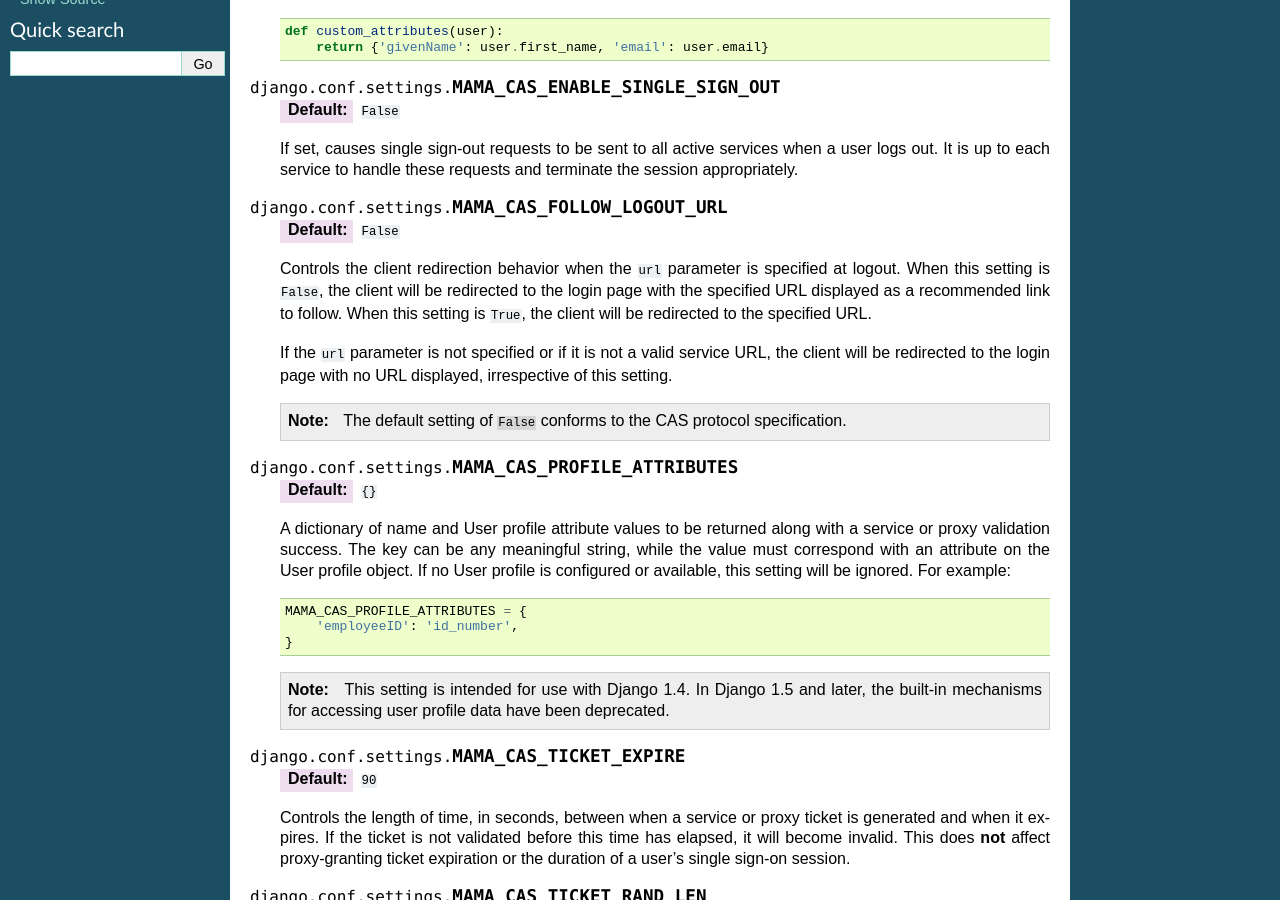
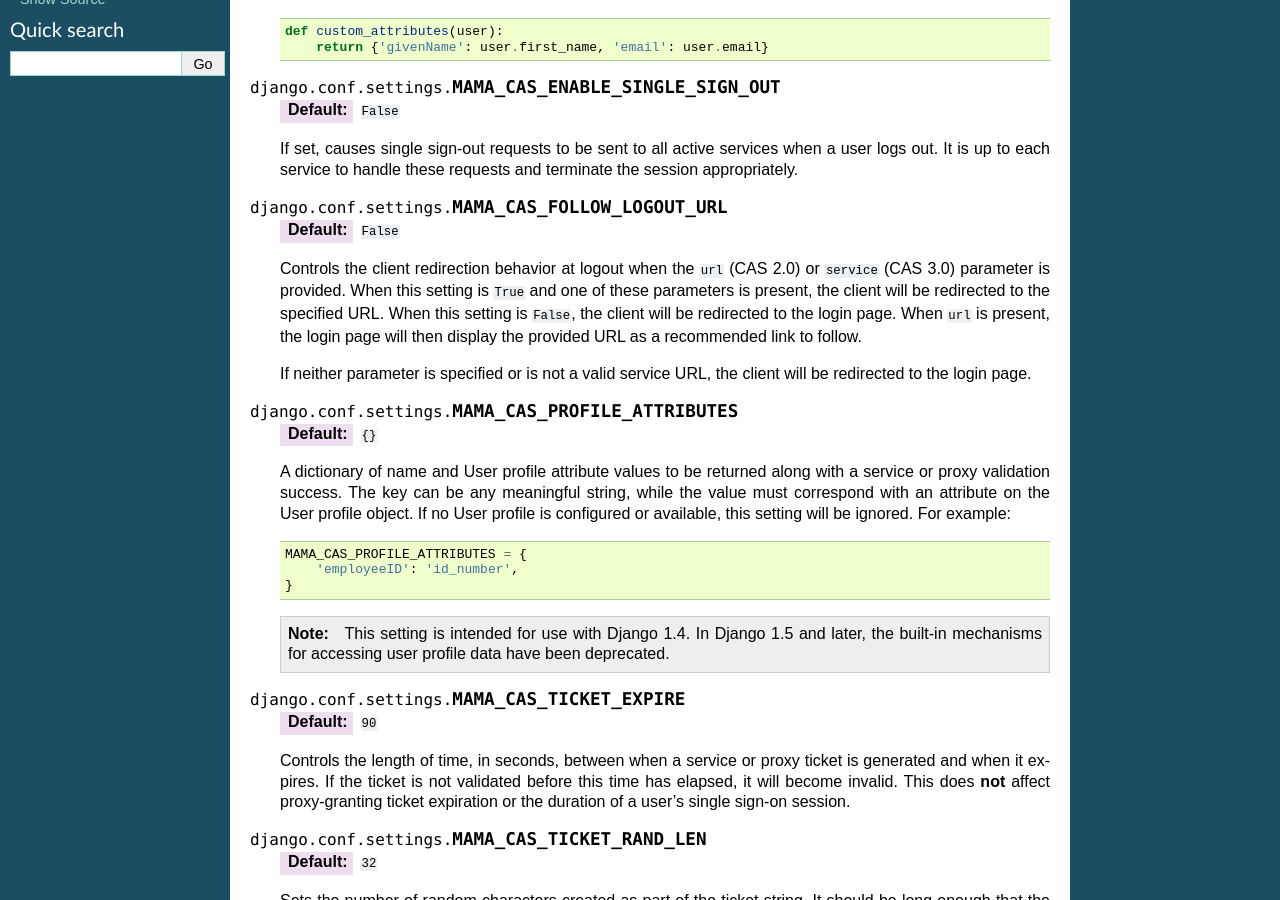
Before and after one commit to jbittel/django-mama-cas, a Sphinx documentation site: the page built from docs/settings.rst, in a window 1280 px wide and 900 px high, scrolled down 393 px. Built offline with Sphinx 7.4.7, drawn with Linux system fonts in a browser that asks for light colours.

Commit message:
Update documentation for logout redirection

```diff
--- a/docs/protocol.rst
+++ b/docs/protocol.rst
@@ -50,9 +50,3 @@ server.
    session. MamaCAS does not implement ticket-granting tickets, but instead
    uses Django sessions to determine if a single sign-on session has been
    established.
-
-**Follow logout URL (2.3.2)**
-   Setting ``MAMA_CAS_FOLLOW_LOGOUT_URL`` to ``True`` alters the server's
-   behavior at logout from the CAS specification. Depending on the services
-   configured for CAS usage, this change may provide a more expected logout
-   behavior.
--- a/docs/settings.rst
+++ b/docs/settings.rst
@@ -41,20 +41,16 @@ some of these settings alter stock CAS behavior.
 
    :default: ``False``
 
-   Controls the client redirection behavior when the ``url`` parameter is
-   specified at logout. When this setting is ``False``, the client will be
-   redirected to the login page with the specified URL displayed as a
-   recommended link to follow. When this setting is ``True``, the client
-   will be redirected to the specified URL.
+   Controls the client redirection behavior at logout when the ``url``
+   (CAS 2.0) or ``service`` (CAS 3.0) parameter is provided. When this
+   setting is ``True`` and one of these parameters is present, the
+   client will be redirected to the specified URL. When this setting
+   is ``False``, the client will be redirected to the login page. When
+   ``url`` is present, the login page will then display the provided
+   URL as a recommended link to follow.
 
-   If the ``url`` parameter is not specified or if it is not a valid service
-   URL, the client will be redirected to the login page with no URL
-   displayed, irrespective of this setting.
-
-   .. note::
-
-      The default setting of ``False`` conforms to the CAS protocol
-      specification.
+   If neither parameter is specified or is not a valid service URL, the
+   client will be redirected to the login page.
 
 .. attribute:: MAMA_CAS_PROFILE_ATTRIBUTES
 
```
